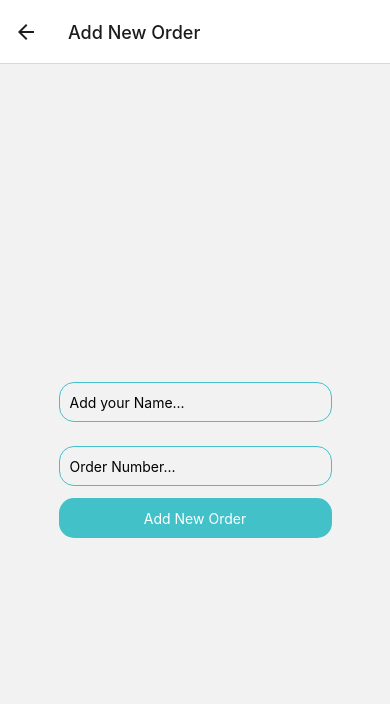
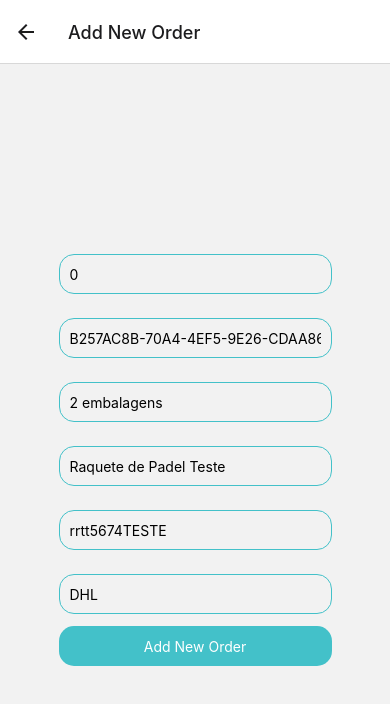
Before and after one commit to jramosBI/City4All, a React Native app: screen /AddOrder in a window 390 px wide. Shown: the top 704 px of the page. Built offline with nearby package versions, Linux system fonts and the light colour scheme.

Commit message:
Orders List / Orders Add

```diff
--- a/src/Screens/AddOrder.js
+++ b/src/Screens/AddOrder.js
@@ -1,28 +1,109 @@
 import { Text } from 'react-native'
-import * as React from 'react';
-import { KeyboardAvoidingView, TextInput, StyleSheet, Pressable, Alert } from 'react-native';
+import React, { useState, useEffect } from 'react';
+import { KeyboardAvoidingView, TextInput, StyleSheet, Pressable } from 'react-native';
+import axios from 'axios';
+import * as SecureStore from 'expo-secure-store';
+import { Alert } from 'react-native';
 
-export default function AddOrder() {
-    const [emailInput, onChangeEmail] = React.useState('');
-    const [passwordInput, onChangePassword] = React.useState('');
+export default function AddOrder({ navigation }) {
+    const [deliveryStatus, setDeliveryStatus] = React.useState('0');
+    const [recipientId, setRecipientId] = React.useState('B257AC8B-70A4-4EF5-9E26-CDAA8634E031');
+    const [details, setDetails] = React.useState('2 embalagens');
+    const [description, setDescription] = React.useState('Raquete de Padel Teste');
+    const [shippingCode, setShippingCode] = React.useState('rrtt5674TESTE');
+    const [shippingCompany, setShippingCompany] = React.useState('DHL');
+    const [message, setMessage] = useState('');
+    const [token, setToken] = useState(null);
 
+    useEffect(() => {
+        const loadToken = async () => {
+            const token = await SecureStore.getItemAsync('token');
+            setToken(token);
+        };
+        loadToken();
+    }, []);
+
+    async function handleSubmit() {
+        try {
+            const response = await axios.post('https://app-city4all-qa-westeurope-002.azurewebsites.net/api/Deliveries', {
+                deliveryStatus,
+                recipientId,
+                details,
+                description,
+                shippingCode,
+                shippingCompany
+            }, {
+                headers: {
+                    Accept: 'application/json',
+                    Authorization: `Bearer ${token}`,
+                }
+            });
+
+            if (response.status !== 200) {
+                throw new Error('API error');
+            } else if (response.status == 200) {
+                Alert.alert(
+                    'Success',
+                    'Your Order Was Inserted With Success',
+                    [
+                        { text: 'OK', onPress: () => navigation.navigate('Orders') }
+                    ]
+                );
+            }
+
+        } catch (error) {
+            setMessage(error.message);
+            console.error(error);
+        }
+    }
     return (
         <KeyboardAvoidingView style={styles.container}>
             <TextInput
                 style={styles.input}
-                onChangeText={onChangeEmail}
-                value={emailInput}
+                onChangeText={setDeliveryStatus}
+                value={deliveryStatus}
                 placeholder="Add your Name..."
                 keyboardType="default"
             />
             <TextInput
                 style={styles.input}
-                onChangeText={onChangePassword}
-                value={passwordInput}
-                placeholder="Order Number..."
+                onChangeText={setRecipientId}
+                value={recipientId}
+                placeholder="Add your Name..."
                 keyboardType="default"
             />
-            <Pressable style={styles.btn} onPress={() => Alert.alert('Add With Success')}>
+            <TextInput
+                style={styles.input}
+                onChangeText={setDetails}
+                value={details}
+                placeholder="Add your Name..."
+                keyboardType="default"
+            />
+            <TextInput
+                style={styles.input}
+                onChangeText={setDescription}
+                value={description}
+                placeholder="Add your Name..."
+                keyboardType="default"
+            />
+            <TextInput
+                style={styles.input}
+                onChangeText={setShippingCode}
+                value={shippingCode}
+                placeholder="Add your Name..."
+                keyboardType="default"
+            />
+            <TextInput
+                style={styles.input}
+                onChangeText={setShippingCompany}
+                value={shippingCompany}
+                placeholder="Add your Name..."
+                keyboardType="default"
+            />
+            {message && (
+                <Text>{message}</Text>
+            )}
+            <Pressable style={styles.btn} onPress={handleSubmit}>
                 <Text style={styles.label}>Add New Order</Text>
             </Pressable>
         </KeyboardAvoidingView>
--- a/src/Screens/Orders.js
+++ b/src/Screens/Orders.js
@@ -1,121 +1,106 @@
-import React, { useState } from 'react';
+import React, { useState, useEffect } from 'react';
+import { View, Text, Image, StyleSheet, SectionList, TouchableOpacity, Alert } from 'react-native';
+import axios from 'axios';
+import * as SecureStore from 'expo-secure-store';
 import Ionicons from 'react-native-vector-icons/Ionicons';
-import { View, Text, SectionList, Image, StyleSheet, TouchableOpacity } from 'react-native';
-import { NavigationRouteContext } from '@react-navigation/native';
 
 
-const DATA = [
-  {
-    data: [
-      {
-        name: 'Jhonnathan Ramos',
-        description: 'Order #2625',
+const Order = ({ navigation }) => {
+  const [deliveries, setDeliveries] = useState([]);
+
+  useEffect(() => {
+    const fetchData = async () => {
+      const token = await SecureStore.getItemAsync('token');
+      const headers = {
+        Accept: 'application/json',
+        Authorization: `Bearer ${token}`,
+      };
+      const response = await axios.get('https://app-city4all-qa-westeurope-002.azurewebsites.net/api/Deliveries', { headers });
+      setDeliveries(response.data.value);
+    };
+    fetchData();
+  }, []);
+
+  useEffect(() => {
+    const unsubscribe = navigation.addListener('focus', () => {
+      fetchData();
+    });
+
+    return unsubscribe;
+  }, [navigation]);
+
+  const fetchData = async () => {
+    const token = await SecureStore.getItemAsync('token');
+    const headers = {
+      Accept: 'application/json',
+      Authorization: `Bearer ${token}`,
+    };
+    const response = await axios.get('https://app-city4all-qa-westeurope-002.azurewebsites.net/api/Deliveries', { headers });
+    setDeliveries(response.data.value);
+  };
+
+  const groupDeliveries = () => {
+    const groupedData = deliveries.reduce((result, delivery) => {
+      const key = delivery.deliveryStatus;
+      if (!result[key]) {
+        result[key] = [];
+      }
+      result[key].push(delivery);
+      return result;
+    }, {});
+
+    const data = Object.keys(groupedData).map((key) => ({
+      title: key,
+      data: groupedData[key].map((delivery) => ({
+        name: delivery.recipientName,
+        description: delivery.description,
+        shippingCompany: delivery.shippingCompany,
         image: require('../../assets/src/img/user.jpg'),
-      }, {
-        name: 'Jhonnathan Ramos',
-        description: 'Order #2625',
-        image: require('../../assets/src/img/user.jpg'),
-      }, {
-        name: 'Jhonnathan Ramos',
-        description: 'Order #2625',
-        image: require('../../assets/src/img/user.jpg'),
-      }, {
-        name: 'Jhonnathan Ramos',
-        description: 'Order #2625',
-        image: require('../../assets/src/img/user.jpg'),
-      }, {
-        name: 'Jhonnathan Ramos',
-        description: 'Order #2625',
-        image: require('../../assets/src/img/user.jpg'),
-      }, {
-        name: 'Jhonnathan Ramos',
-        description: 'Order #2625',
-        image: require('../../assets/src/img/user.jpg'),
-      }, {
-        name: 'Jhonnathan Ramos',
-        description: 'Order #2625',
-        image: require('../../assets/src/img/user.jpg'),
-      }, {
-        name: 'Jhonnathan Ramos',
-        description: 'Order #2625',
-        image: require('../../assets/src/img/user.jpg'),
-      }, {
-        name: 'Jhonnathan Ramos',
-        description: 'Order #2625',
-        image: require('../../assets/src/img/user.jpg'),
-      }, {
-        name: 'Jhonnathan Ramos',
-        description: 'Order #2625',
-        image: require('../../assets/src/img/user.jpg'),
-      }, {
-        name: 'Jhonnathan Ramos',
-        description: 'Order #2625',
-        image: require('../../assets/src/img/user.jpg'),
-      }, {
-        name: 'Jhonnathan Ramos',
-        description: 'Order #2625',
-        image: require('../../assets/src/img/user.jpg'),
-      }, {
-        name: 'Jhonnathan Ramos',
-        description: 'Order #2625',
-        image: require('../../assets/src/img/user.jpg'),
-      }, {
-        name: 'Jhonnathan Ramos',
-        description: 'Order #2625',
-        image: require('../../assets/src/img/user.jpg'),
-      }, {
-        name: 'Jhonnathan Ramos',
-        description: 'Order #2625',
-        image: require('../../assets/src/img/user.jpg'),
-      }, {
-        name: 'Jhonnathan Ramos',
-        description: 'Order #2625',
-        image: require('../../assets/src/img/user.jpg'),
-      }, {
-        name: 'Jhonnathan Ramos',
-        description: 'Order #2625',
-        image: require('../../assets/src/img/user.jpg'),
-      }, {
-        name: 'Jhonnathan Ramos',
-        description: 'Order #2625',
-        image: require('../../assets/src/img/user.jpg'),
-      }, {
-        name: 'Jhonnathan Ramos',
-        description: 'Order #2625',
-        image: require('../../assets/src/img/user.jpg'),
-      }, {
-        name: 'Jhonnathan Ramos',
-        description: 'Order #2625',
-        image: require('../../assets/src/img/user.jpg'),
-      },
-    ],
-  },
-]
+      })),
+    }));
 
-const renderItem = ({ item }) => (
-  <View style={[styles.item, styles.shadowProp]}>
-    <Image source={item.image} style={styles.image} />
-    <View styles={styles.itemInsideContainer}>
+    return data;
+  };
+
+  const renderDeliveryItem = ({ item }) => {
+    return (
+      <View style={styles.item}>
+        <Image style={styles.image} source={item.image} />
+        <View style={styles.itemInsideContainer}>
           <Text style={styles.name}>{item.name}</Text>
           <Text style={styles.description}>{item.description}</Text>
+          {/* <Text style={styles.description}>{item.description} - {item.shippingCompany}</Text> */}
         </View>
       </View>
     );
+  };
 
-const Order = ({ navigation }) => {
+  const renderSectionHeader = ({ section }) => {
     return (
-    <>
-      <SectionList
-        sections={DATA}
-        keyExtractor={(item, index) => item + index}
-        renderItem={renderItem} />
-      <View style={styles.viewFlutingBtn}>
-        <TouchableOpacity onPress={() => navigation.navigate('AddOrder')}><Ionicons name={'add-circle'} size={60} color={'#43c1c9'} /></TouchableOpacity>
-      </View>
-    </>
+      <Text style={styles.header}>{section.title}</Text>
     );
   };
 
+  const handleAddOrderPress = () => {
+    navigation.navigate('AddOrder');
+  };
+
+  return (
+    <View>
+      <SectionList
+        sections={groupDeliveries()}
+        keyExtractor={(item, index) => item + index}
+        renderItem={renderDeliveryItem}
+        renderSectionHeader={renderSectionHeader}
+      />
+      <View style={styles.container}>
+        <TouchableOpacity style={styles.floatingButton} onPress={handleAddOrderPress}>
+          <Text style={styles.buttonText}>+</Text>
+        </TouchableOpacity>
+      </View>
+    </View>
+  );
+};
 const styles = StyleSheet.create({
   item: {
     flexDirection: 'row',
@@ -133,25 +118,20 @@ const styles = StyleSheet.create({
     flexDirection: 'column',
     alignItems: 'center',
     marginVertical: 8,
-  }, description: {
+  },
+  description: {
     color: '#43c1c9',
   },
   image: {
     width: 70,
     height: 70,
     marginRight: 16,
-    borderRadius: '50%',
+    borderRadius: 35,
     resizeMode: 'contain',
   },
   name: {
     fontSize: 20,
     fontWeight: 'bold',
-  },
-  viewFlutingBtn: {
-    position: 'absolute',
-    bottom: 10,
-    right: 10,
-    alignSelf: 'flex-end'
   },
   header: {
     fontSize: 18,
@@ -160,6 +140,27 @@ const styles = StyleSheet.create({
     paddingVertical: 8,
     paddingHorizontal: 16,
   },
+  container: {
+    flex: 1,
+    alignItems: 'center',
+    justifyContent: 'center',
+  },
+  floatingButton: {
+    position: 'absolute',
+    bottom: 20,
+    right: 20,
+    width: 60,
+    height: 60,
+    borderRadius: 30,
+    backgroundColor: '#43c1c9',
+    alignItems: 'center',
+    justifyContent: 'center',
+    elevation: 3,
+  },
+  buttonText: {
+    fontSize: 30,
+    color: 'white',
+  },
 });
 
 export default Order;
--- a/src/Screens/auth/Login.js
+++ b/src/Screens/auth/Login.js
@@ -8,62 +8,36 @@ export default function Login({ navigation }) {
     const [hash, onChangePassword] = useState('A665A45920422F9D417E4867EFDC4FB8A04A1F3FFF1FA07E998E86F7F7A27AE3');
     const [message, setMessage] = useState('');
 
-    // async function save(key, value) {
-    //     await SecureStore.setItemAsync(key, value);
-    //     navigation.navigate('ValidateLogin', { token: "Jhonnathan Ramos" })
-    // }
-    // console.log('handleSubmit called!');
-    // console.log(`username: ${username}, hash: ${hash}`);
-    // async function handleSubmit() {
-    //     try {
-    //         const response = await axios.post('https://localhost:44352/api/Users/logindb', {
-    //             username,
-    //             hash
-    //         }, {
-    //             headers: {
-    //                 'Accept': 'application/json',
-    //                 'Content-Type': 'application/json-patch+json',
-    //             }
-    //         });
+    async function save(key, value) {
+        await SecureStore.setItemAsync(key, value);
+        navigation.navigate('Home')
+    }
 
-    //         if (!response.status === 200) {
-    //             throw new Error('API error');
-    //         }
-
-    //         const json = response.data;
-    //         setMessage(json.value);
-
-    //         // await SecureStore.setItemAsync('token', json.value);
-
-    //         navigation.navigate('ValidateLogin', { token: json.value })
-    //     } catch (error) {
-    //         setMessage(error.message);
-    //         console.error(error);
-    //     }
-    //     // save("token", "Jhonnathan Ramos")
-    //     // navigation.navigate('ValidateLogin', { token: "Jhonnathan Ramos" })
-
-    // }
     async function handleSubmit() {
-        fetch('https://192.168.1.100:44352/api/Users/logindb', {
-            method: 'POST',
-            headers: {
-                Accept: 'application/json',
-                'Content-Type': 'application/json-patch+json',
-            },
-            body: JSON.stringify({
-                username: 'manelseg',
-                hash: 'A665A45920422F9D417E4867EFDC4FB8A04A1F3FFF1FA07E998E86F7F7A27AE3',
-            }),
-        })
-            .then(response => response.json())
-            .then(data => {
-                console.log(data)
-            })
-            .catch(error => {
-                console.log(error)
+        try {
+            const response = await axios.post('https://app-city4all-qa-westeurope-002.azurewebsites.net/api/Users/logindb', {
+                username,
+                hash
+            }, {
+                headers: {
+                    'Accept': 'application/json',
+                    'Content-Type': 'application/json-patch+json',
+                }
             });
 
+            if (!response.status === 200) {
+                throw new Error('API error');
+            }
+
+            const json = response.data;
+            setMessage(json.value);
+
+            save("token", json.value)
+
+        } catch (error) {
+            setMessage(error.message);
+            console.error(error);
+        }
     }
 
     return (
```
Also changed, not shown: src/Components/ValidateLogin.js (+17 -15 lines). Lines whose indentation alone changed are shown as unchanged.
